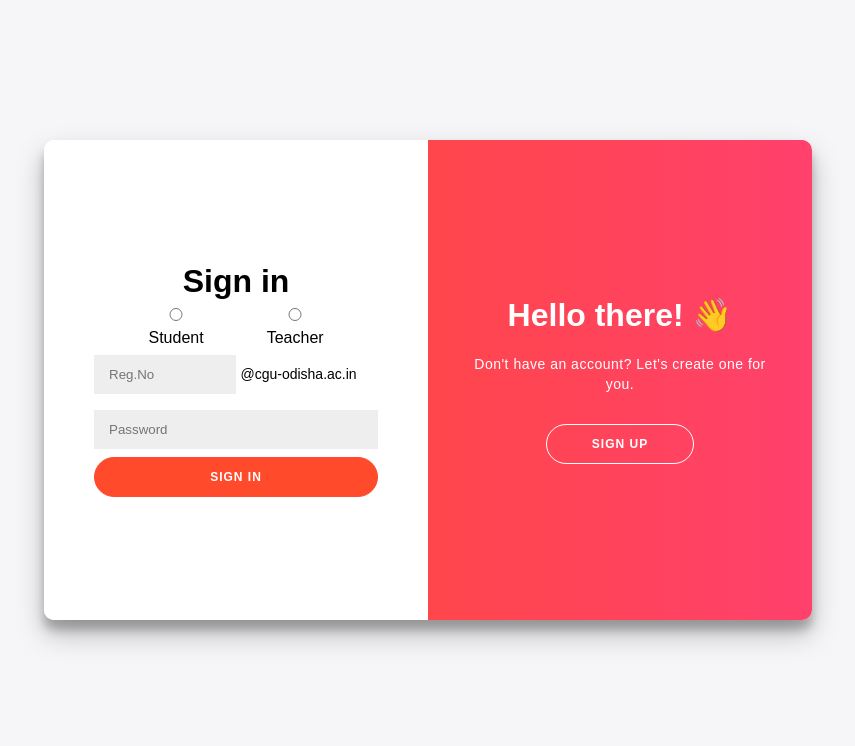
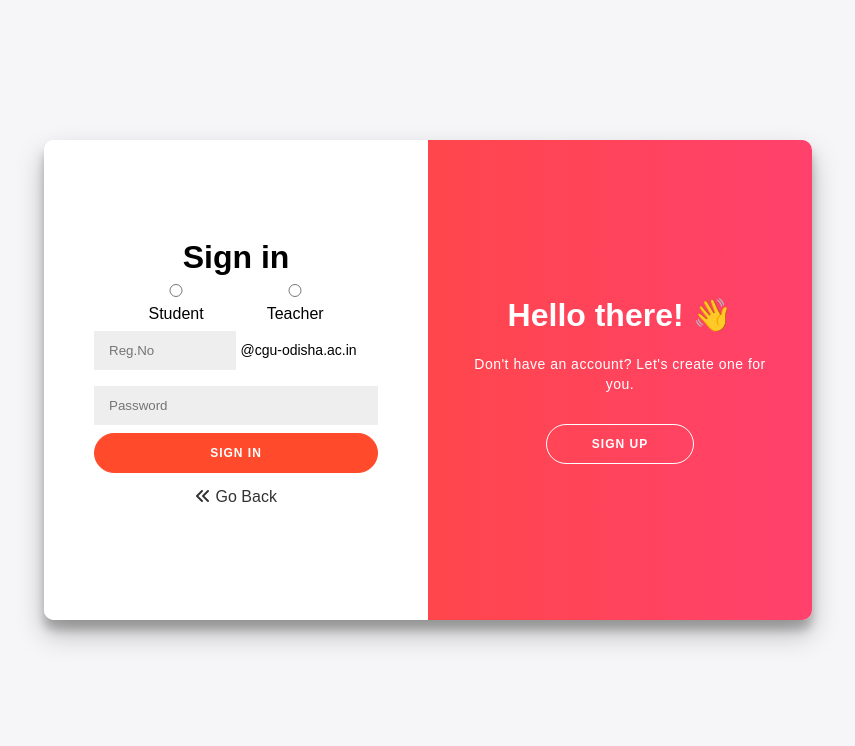
Before and after one commit to d-shaktiranjan/CommunityForum, a Django app: page /loginSignup in a window 1280 px wide. Shown: the top 746 px of the page, without its empty margins (212-1067 px from the left). Run offline with Django 3.2, Linux system fonts and the light colour scheme; some libraries are stand-ins or nearby versions.

Commit message:
added back button in signin page

```diff
--- a/static/css/loginSignup.css
+++ b/static/css/loginSignup.css
@@ -220,3 +220,12 @@ input {
 .container.right-panel-active .overlay-right {
 	transform: translateX(20%);
 }
+
+.back-link {
+	font-size: 1rem;
+	transition: 0.3s ease;
+}
+
+.back-link:hover {
+	color: #FF4B2B;
+}
--- a/templates/loginSignup.html
+++ b/templates/loginSignup.html
@@ -8,6 +8,7 @@
     {% load static %}
     <link rel="shortcut icon" href="{% static 'img/logo.png' %}" type="image/x-icon">
     <link rel="stylesheet" href="{% static 'css/loginSignup.css' %}">
+    <script src="https://kit.fontawesome.com/e34468298e.js" crossorigin="anonymous"></script>
     <title>CGU | 👋</title>
 </head>
 
@@ -61,7 +62,12 @@
                 </div>
                 <input type="password" placeholder="Password" name="password" required />
                 <button>Sign In</button>
+                <a class="back-link" href="">
+                    <i class="fa-solid fa-angles-left"></i>
+                    Go Back
+                </a>
             </form>
+
         </div>
         <div class="overlay-container">
             <div class="overlay">
```
